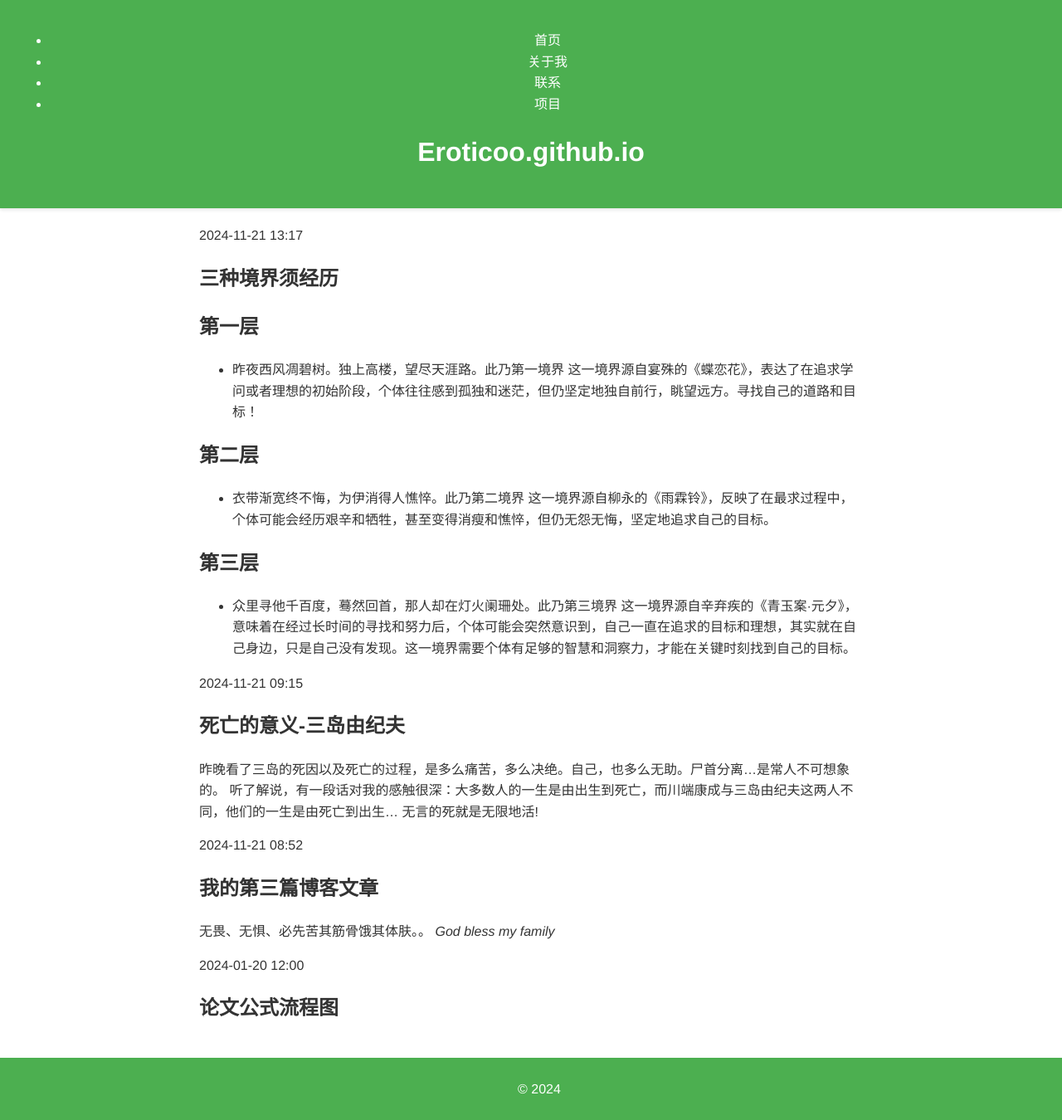
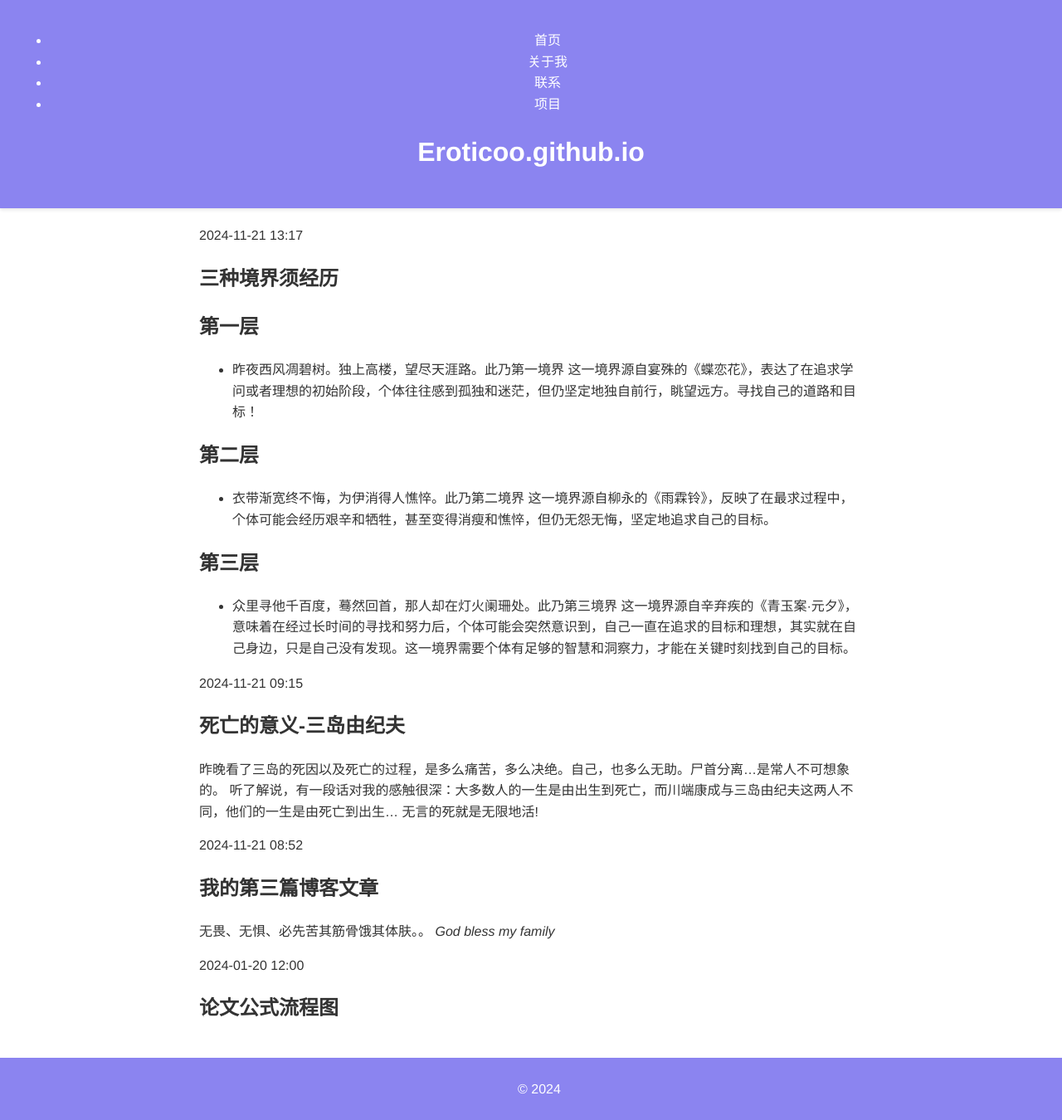
Before and after one commit to Eroticoo/Eroticoo.github.io, a Jekyll site: the page built from index.html, in a window 1280 px wide. Shown: the whole page at 83% size. Built offline with Jekyll 4.4.1, drawn with Linux system fonts in a browser that asks for light colours.

Commit message:
修改网页颜色

```diff
--- a/assets/css/style.css
+++ b/assets/css/style.css
@@ -8,7 +8,7 @@ body {
 }
 
 header {
-    background-color: #4CAF50;
+    background-color: #8b84f0;
     color: #ffffff;
     padding: 20px;
     text-align: center;
@@ -31,7 +31,7 @@ main {
 }
 
 footer {
-    background-color: #4CAF50;
+    background-color: #8b84f0;
     color: #ffffff;
     padding: 10px;
     text-align: center;
@@ -41,13 +41,13 @@ footer {
 }
 
 a {
-    color: #4CAF50;
+    color: #8b84f0;
     text-decoration: none;
     transition: color 0.3s;
 }
 
 a:hover {
-    color: #45a049;
+    color: #8b84f0;
     text-decoration: underline;
 }
 
@@ -61,7 +61,7 @@ p {
 }
 
 code {
-    background-color: #f4f4f4;
+    background-color: #efc3c3;
     padding: 2px 4px;
     border-radius: 4px;
 }
```
